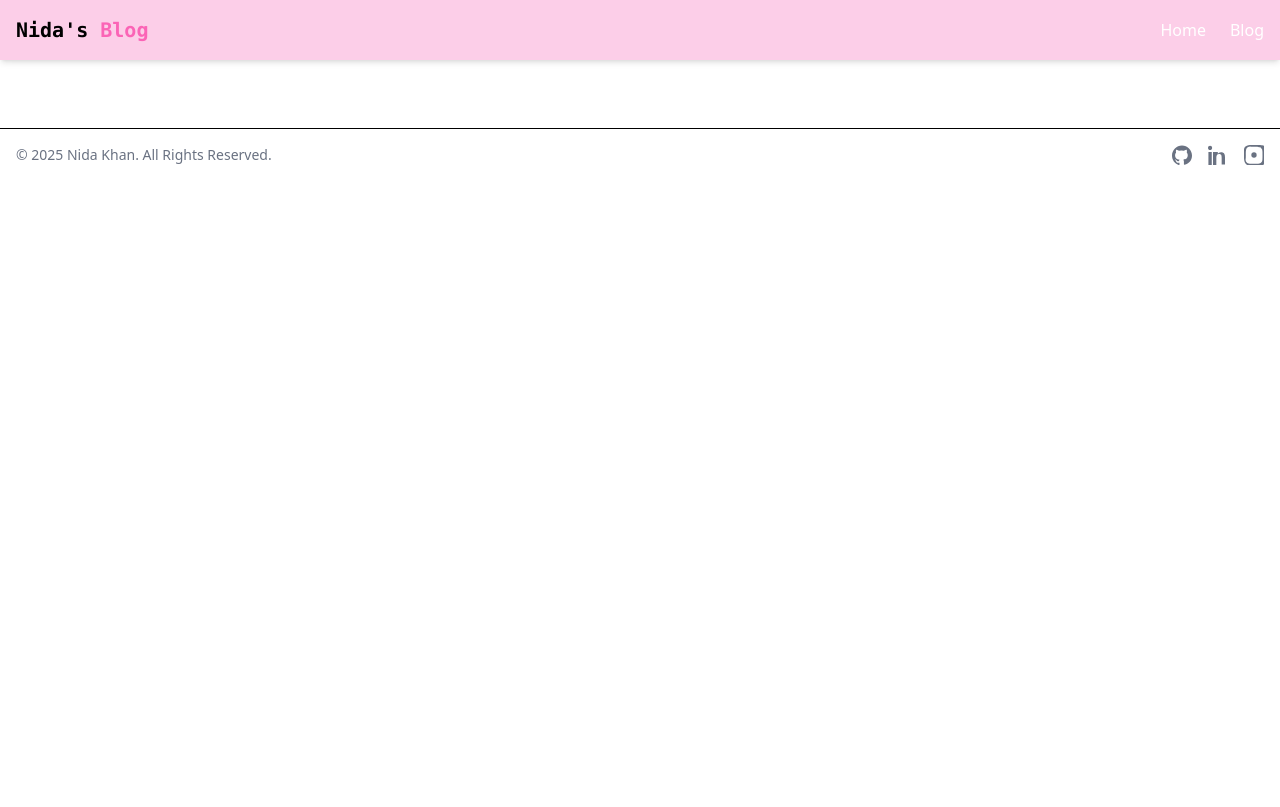
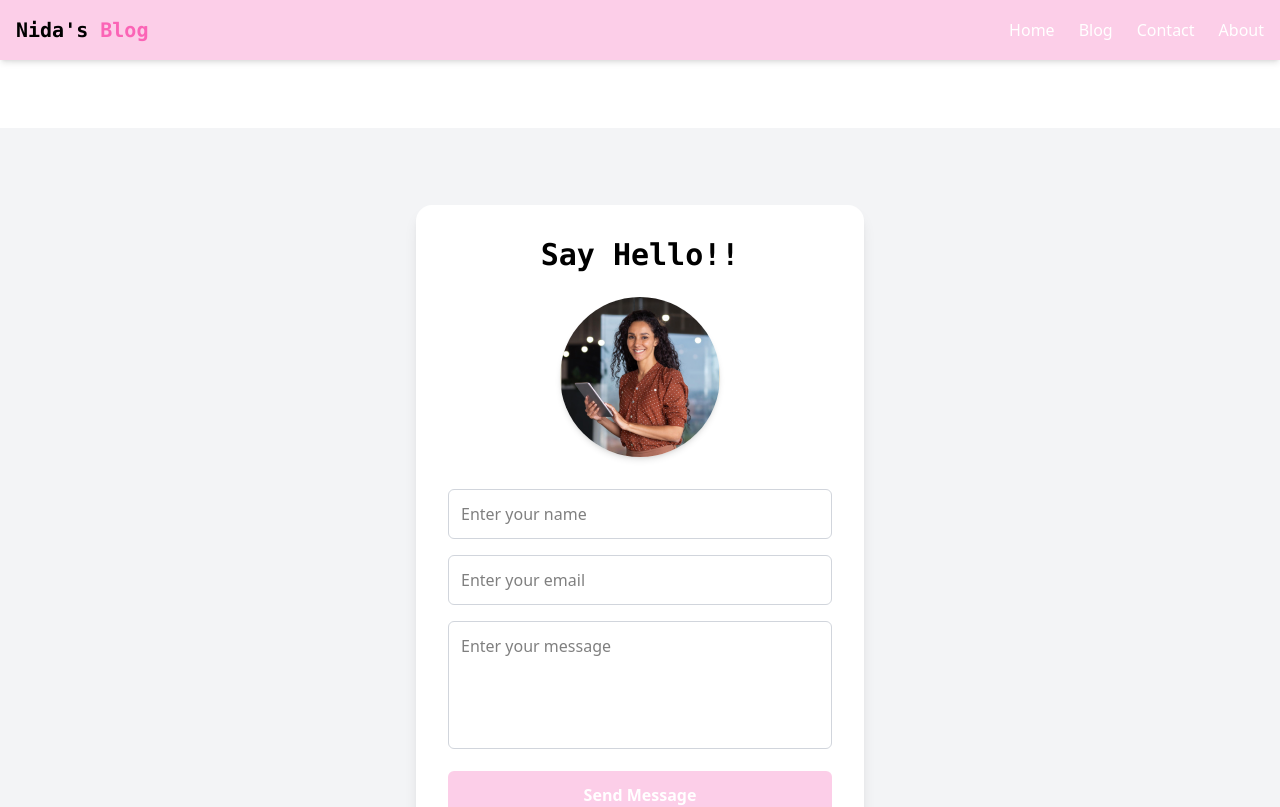
Before and after one commit to nidak106/bloggindwebsite, a React (Vite) app: page /contact in a window 1280 px wide. Shown: the top 807 px of the page. Built offline with nearby package versions, Linux system fonts and the light colour scheme.

Commit message:
commited

```diff
--- a/src/App.jsx
+++ b/src/App.jsx
@@ -4,7 +4,8 @@ import { Header } from "./components/Header";
 import { Footer } from "./components/Footer";
 import Home from "./pages/Home";
 import Blog from "./pages/Blog";
-
+import Contact from "./pages/Contact";
+import About from "./pages/About";
 function App() {
   return (
     <div>
@@ -13,6 +14,8 @@ function App() {
         <Routes>
           <Route path="/" element={<Home />} />
           <Route path="/blogs" element={<Blog />} />
+          <Route path="/contact" element={<Contact/>} />
+          <Route path="/about" element={<About/>}/>
         </Routes>
       </main>
       <Footer />
--- a/src/components/Header.jsx
+++ b/src/components/Header.jsx
@@ -10,6 +10,8 @@ export const Header = () => {
           <ul className="flex space-x-6">
             <li><Link to="/" className="text-white hover:text-pink-400">Home</Link></li>
             <li><Link to="/blogs" className="text-white hover:text-pink-400">Blog</Link></li>
+            <li><Link to="/contact" className="text-white hover:text-pink-400">Contact</Link></li>
+            <li><Link to="/about" className="text-white hover:text-pink-400">About</Link></li>
           </ul>
         </nav>
       </div>
--- /dev/null
+++ b/src/pages/About.jsx
@@ -0,0 +1,41 @@
+import React from "react";
+
+const About = () => {
+  return (
+    <div className="flex flex-col items-center justify-center p-8 bg-gradient-to-br from-pink-0 to-pink-200 min-h-screen">
+
+      {/* Profile Image */}
+      <div className="mb-8">
+        <img
+           src="/blog2.png"// 👉 replace with your actual image path
+          alt="Nida"
+          className="w-60 h-60 rounded-full object-cover shadow-2xl border-4 border-white"
+        />
+      </div>
+
+      {/* Heading */}
+      <h1 className="text-5xl font-bold text-pink-600 mb-4">Hey, I'm Nida 👩‍💻</h1>
+
+      {/* Subheading */}
+      <h2 className="text-2xl text-gray-700 mb-6 italic">Passionate Web Developer & Coder</h2>
+
+      {/* Paragraph */}
+      <p className="max-w-3xl text-center text-lg text-gray-800 leading-relaxed mb-8">
+        I am a passionate software developer with a growing network of amazing developers, designers, and tech enthusiasts from around the world.
+        With over <span className="font-semibold text-pink-500">500+ connections</span> on LinkedIn, multiple collaborative projects, and a strong presence in coding communities,
+        I'm constantly expanding my knowledge and helping others along the way.
+      </p>
+
+      {/* Another Section */}
+      <div className="bg-white rounded-xl shadow-lg p-6 max-w-xl text-center">
+        <h3 className="text-2xl font-bold text-pink-500 mb-4">My Mission 🚀</h3>
+        <p className="text-gray-700">
+          To build beautiful, user-friendly web applications that make an impact, and to inspire others to pursue careers in technology.
+        </p>
+      </div>
+
+    </div>
+  );
+};
+
+export default About;
--- a/src/pages/Blog.jsx
+++ b/src/pages/Blog.jsx
@@ -18,12 +18,12 @@ const blogs = [
     link: "https://websitedemos.net/lifestyle-blogger-04/unplugged-adventures-how-digital-detoxing-transformed-my-travels/?customize=template",
   },
   {
-    image: "/blog2.png",
+    image: "/blog4.png",
     title: "Navigating Social Media Trends: What Marketers Need to Know in 2025",
     link: "https://websitedemos.net/lifestyle-blogger-04/unplugged-adventures-how-digital-detoxing-transformed-my-travels/?customize=template",
   },
   {
-    image: "/blog4.png",
+    image: "/blog2.png",
     title: "Smart Homes: How IoT is Revolutionizing Everyday Living",
     link: "https://websitedemos.net/lifestyle-blogger-04/unplugged-adventures-how-digital-detoxing-transformed-my-travels/?customize=template",
   },
--- /dev/null
+++ b/src/pages/Contact.jsx
@@ -0,0 +1,94 @@
+import React, { useState } from "react";
+
+const Contact = () => {
+  const [name, setName] = useState("");
+  const [email, setEmail] = useState("");
+  const [message, setMessage] = useState("");
+  const [success, setSuccess] = useState(false);
+
+  const handleSubmit = (e) => {
+    e.preventDefault();
+
+    if (!name || !email || !message) {
+      alert("Please fill all fields");
+      return;
+    }
+ // Prepare the data object
+    const formData = {
+      name,
+      email,
+      message,
+      submittedAt: new Date().toISOString(), // Optional: add timestamp
+    };
+
+    // Get existing data from localStorage
+    const existingData = JSON.parse(localStorage.getItem("contacts")) || [];
+
+    // Add new data
+    existingData.push(formData);
+
+    // Save back to localStorage
+    localStorage.setItem("contacts", JSON.stringify(existingData));
+
+    console.log("Saved to localStorage:", formData);
+    setSuccess(true);
+
+    setName("");
+    setEmail("");
+    setMessage("");
+
+    setTimeout(() => {
+      setSuccess(false);
+    }, 3000);
+  };
+
+  return (
+    <div className="p-8 flex justify-center items-center min-h-screen bg-gray-100">
+      <div className="bg-white p-8 rounded-2xl shadow-lg w-full max-w-md">
+        <h1 className="text-center font-mono font-bold text-3xl mb-6">Say Hello!!</h1>
+        <div className="flex justify-center mb-8">
+          <img
+            src="/blog2.png"
+            alt="Contact Banner"
+            className="w-40 h-40 rounded-full object-cover shadow-md"
+          />
+        </div>
+        {success && (
+          <div className="bg-green-100 border border-green-400 text-green-700 px-4 py-2 rounded mb-4 text-center">
+            Message successfully sent!
+          </div>
+        )}
+        <form onSubmit={handleSubmit} className="space-y-4">
+          <input
+            type="text"
+            value={name}
+            onChange={(e) => setName(e.target.value)}
+            placeholder="Enter your name"
+            className="w-full border border-gray-300 rounded-md p-3 focus:outline-none focus:ring-2 focus:ring-pink-300"
+          />
+          <input
+            type="email"
+            value={email}
+            onChange={(e) => setEmail(e.target.value)}
+            placeholder="Enter your email"
+            className="w-full border border-gray-300 rounded-md p-3 focus:outline-none focus:ring-2 focus:ring-pink-300"
+          />
+          <textarea
+            value={message}
+            onChange={(e) => setMessage(e.target.value)}
+            placeholder="Enter your message"
+            className="w-full border border-gray-300 rounded-md p-3 h-32 resize-none focus:outline-none focus:ring-2 focus:ring-pink-300"
+          />
+          <button
+            type="submit"
+            className="w-full bg-pink-200 text-white font-semibold py-3 rounded-md hover:text-pink-300 transition-colors"
+          >
+            Send Message
+          </button>
+        </form>
+      </div>
+    </div>
+  );
+};
+
+export default Contact;
```
